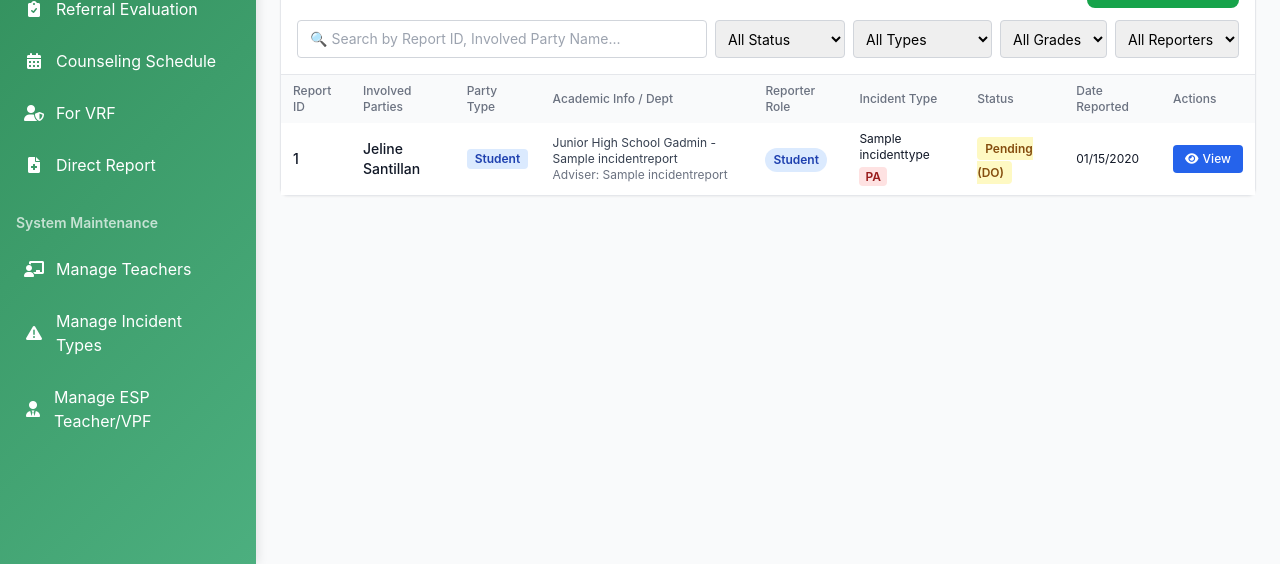
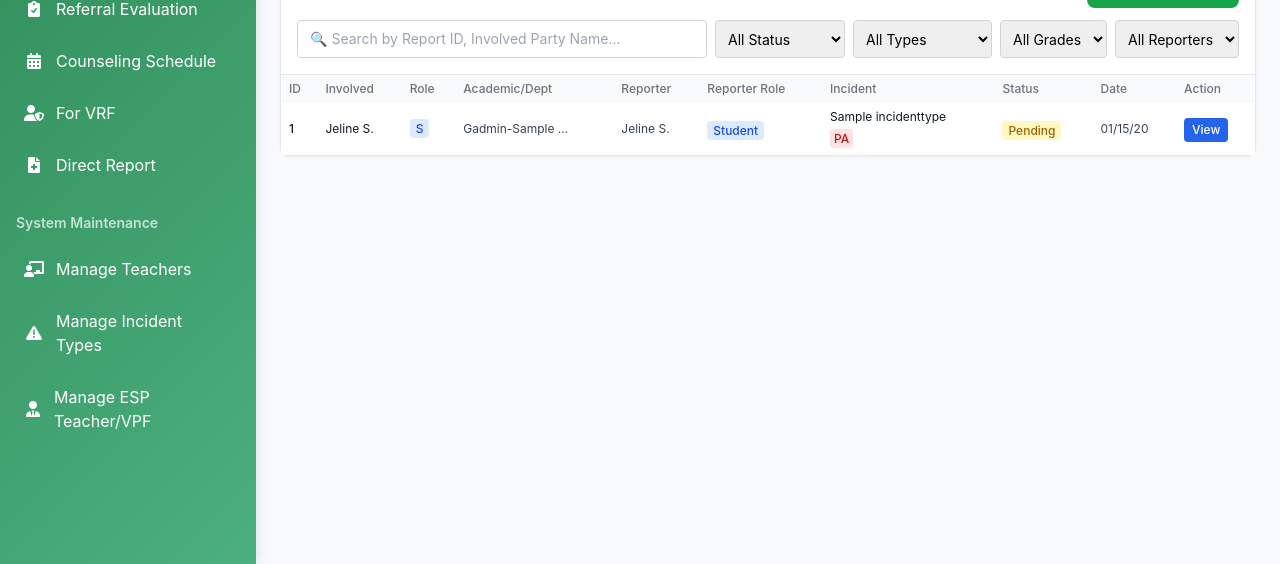
Before and after one commit to jdsantillan-art/sirms-app, a Django app: page /all-reports/ in a window 1280 px wide. Shown: the part 236-800 px from the top of the page. Run offline with Django 4.2, Linux system fonts and the light colour scheme; a user stored in the database is signed in; data comes from the database, SQL or seed files in the repository; tables that the repository leaves empty hold one stand-in row (values such as "Sample post"); data that the repository does not hold is empty; parts of the project's set-up code (start-up, migrations or seed data) failed here and were passed over; some libraries are stand-ins or nearby versions.

Commit message:
Compact all reports table: shorter columns, abbreviated text, fits screen with minimal scrolling

```diff
--- a/sirms/templates/all_reports.html
+++ b/sirms/templates/all_reports.html
@@ -84,15 +84,16 @@
             <table class="min-w-full">
                 <thead class="bg-gray-50">
                     <tr>
-                        <th class="px-3 py-2 text-left text-xs font-medium text-gray-500">Report ID</th>
-                        <th class="px-3 py-2 text-left text-xs font-medium text-gray-500">Involved Parties</th>
-                        <th class="px-3 py-2 text-left text-xs font-medium text-gray-500">Party Type</th>
-                        <th class="px-3 py-2 text-left text-xs font-medium text-gray-500">Academic Info / Dept</th>
-                        <th class="px-3 py-2 text-left text-xs font-medium text-gray-500">Reporter Role</th>
-                        <th class="px-3 py-2 text-left text-xs font-medium text-gray-500">Incident Type</th>
-                        <th class="px-3 py-2 text-left text-xs font-medium text-gray-500">Status</th>
-                        <th class="px-3 py-2 text-left text-xs font-medium text-gray-500">Date Reported</th>
-                        <th class="px-3 py-2 text-left text-xs font-medium text-gray-500">Actions</th>
+                        <th class="px-2 py-1.5 text-left text-xs font-medium text-gray-500">ID</th>
+                        <th class="px-2 py-1.5 text-left text-xs font-medium text-gray-500">Involved</th>
+                        <th class="px-2 py-1.5 text-left text-xs font-medium text-gray-500">Role</th>
+                        <th class="px-2 py-1.5 text-left text-xs font-medium text-gray-500">Academic/Dept</th>
+                        <th class="px-2 py-1.5 text-left text-xs font-medium text-gray-500">Reporter</th>
+                        <th class="px-2 py-1.5 text-left text-xs font-medium text-gray-500">Reporter Role</th>
+                        <th class="px-2 py-1.5 text-left text-xs font-medium text-gray-500">Incident</th>
+                        <th class="px-2 py-1.5 text-left text-xs font-medium text-gray-500">Status</th>
+                        <th class="px-2 py-1.5 text-left text-xs font-medium text-gray-500">Date</th>
+                        <th class="px-2 py-1.5 text-left text-xs font-medium text-gray-500">Action</th>
                     </tr>
                 </thead>
                 <tbody class="bg-white divide-y divide-gray-200" id="reports-table">
@@ -102,182 +103,147 @@
                         data-grade="{{ report.grade_level }}"
                         data-reporter="{% if report.reporter %}{{ report.reporter.role }}{% endif %}"
                         data-search="{{ report.case_id|lower }} {% if report.reported_student %}{{ report.reported_student.get_full_name|lower }}{% else %}{{ report.involved_students|lower }}{% endif %}">
-                        <!-- Report ID -->
-                        <td class="px-3 py-2">
-                            <div class="text-sm font-medium text-gray-900">{{ report.case_id }}</div>
+                        <!-- ID -->
+                        <td class="px-2 py-1.5">
+                            <div class="text-xs font-medium text-gray-900">{{ report.case_id|slice:"-3:" }}</div>
                         </td>
 
-                        <!-- Involved Parties -->
-                        <td class="px-3 py-2">
-                            <div class="text-sm font-medium text-gray-900">
+                        <!-- Involved -->
+                        <td class="px-2 py-1.5">
+                            <div class="text-xs text-gray-900">
                                 {% if report.involved_parties.exists %}
                                     {% for party in report.involved_parties.all %}
                                         {% if party.party_type == 'student' %}
                                             {% if report.reported_student %}
-                                                {{ report.reported_student.get_full_name }}
+                                                {{ report.reported_student.first_name }} {{ report.reported_student.last_name|slice:":1" }}.
                                             {% else %}
-                                                {{ party.student_name }}
+                                                {{ party.student_name|truncatewords:2 }}
                                             {% endif %}
                                         {% elif party.party_type == 'teacher' %}
-                                            {{ party.teacher_name }}
+                                            {{ party.teacher_name|truncatewords:2 }}
                                         {% endif %}
                                         {% if not forloop.last %}, {% endif %}
                                     {% endfor %}
                                 {% elif report.reported_student %}
-                                    {{ report.reported_student.get_full_name }}
+                                    {{ report.reported_student.first_name }} {{ report.reported_student.last_name|slice:":1" }}.
                                 {% elif report.involved_students %}
-                                    {{ report.involved_students|truncatewords:3 }}
+                                    {{ report.involved_students|truncatewords:2 }}
                                 {% else %}
-                                    <span class="text-gray-400 italic">Not specified</span>
+                                    <span class="text-gray-400">-</span>
                                 {% endif %}
                             </div>
                         </td>
 
-                        <!-- Party Type -->
-                        <td class="px-3 py-2">
+                        <!-- Role -->
+                        <td class="px-2 py-1.5">
                             <div class="text-xs">
                                 {% if report.involved_parties.exists %}
                                     {% for party in report.involved_parties.all %}
                                         {% if party.party_type == 'student' %}
-                                            <span class="inline-flex items-center px-2 py-0.5 rounded bg-blue-100 text-blue-800 font-semibold">
-                                                Student
-                                            </span>
+                                            <span class="px-1.5 py-0.5 rounded bg-blue-100 text-blue-700 font-medium">S</span>
                                         {% elif party.party_type == 'teacher' %}
-                                            <span class="inline-flex items-center px-2 py-0.5 rounded bg-purple-100 text-purple-800 font-semibold">
-                                                Teacher
-                                            </span>
+                                            <span class="px-1.5 py-0.5 rounded bg-purple-100 text-purple-700 font-medium">T</span>
                                         {% endif %}
-                                        {% if not forloop.last %}<br>{% endif %}
                                     {% endfor %}
                                 {% else %}
-                                    <span class="inline-flex items-center px-2 py-0.5 rounded bg-blue-100 text-blue-800 font-semibold">
-                                        Student
-                                    </span>
+                                    <span class="px-1.5 py-0.5 rounded bg-blue-100 text-blue-700 font-medium">S</span>
                                 {% endif %}
                             </div>
                         </td>
 
-                        <!-- Academic Info / Dept -->
-                        <td class="px-3 py-2">
+                        <!-- Academic/Dept -->
+                        <td class="px-2 py-1.5">
                             <div class="text-xs text-gray-700">
                                 {% if report.involved_parties.exists %}
                                     {% for party in report.involved_parties.all %}
                                         {% if party.party_type == 'student' %}
-                                            <div>{{ report.curriculum.name|default:"" }} G{{ report.grade_level }} - {{ report.section_name }}</div>
-                                            {% if report.teacher_name %}
-                                                <div class="text-gray-500">Adviser: {{ report.teacher_name }}</div>
-                                            {% endif %}
+                                            G{{ report.grade_level }}-{{ report.section_name|truncatewords:1 }}
                                         {% elif party.party_type == 'teacher' %}
-                                            <div>{{ party.department|default:"No department" }}</div>
+                                            {{ party.department|default:"-"|truncatewords:2 }}
                                         {% endif %}
-                                        {% if not forloop.last %}<br>{% endif %}
                                     {% endfor %}
                                 {% else %}
-                                    <div>{{ report.curriculum.name|default:"" }} G{{ report.grade_level }} - {{ report.section_name }}</div>
-                                    {% if report.teacher_name %}
-                                        <div class="text-gray-500">Adviser: {{ report.teacher_name }}</div>
-                                    {% endif %}
+                                    G{{ report.grade_level }}-{{ report.section_name|truncatewords:1 }}
+                                {% endif %}
+                            </div>
+                        </td>
+
+                        <!-- Reporter -->
+                        <td class="px-2 py-1.5">
+                            <div class="text-xs text-gray-700">
+                                {% if report.reporter %}
+                                    {{ report.reporter.first_name }} {{ report.reporter.last_name|slice:":1" }}.
+                                {% else %}
+                                    <span class="text-gray-400">-</span>
                                 {% endif %}
                             </div>
                         </td>
 
                         <!-- Reporter Role -->
-                        <td class="px-3 py-2">
+                        <td class="px-2 py-1.5">
                             {% if report.reporter %}
                                 {% if report.reporter.role == 'student' %}
-                                <span class="inline-flex items-center px-2 py-1 text-xs font-semibold rounded-full bg-blue-100 text-blue-800">
-                                    Student
-                                </span>
+                                <span class="text-xs px-1.5 py-0.5 rounded bg-blue-100 text-blue-700 font-medium">Student</span>
                                 {% elif report.reporter.role == 'teacher' %}
-                                <span class="inline-flex items-center px-2 py-1 text-xs font-semibold rounded-full bg-purple-100 text-purple-800">
-                                    Teacher
-                                </span>
+                                <span class="text-xs px-1.5 py-0.5 rounded bg-purple-100 text-purple-700 font-medium">Teacher</span>
                                 {% elif report.reporter.role == 'do' %}
-                                <span class="inline-flex items-center px-2 py-1 text-xs font-semibold rounded-full bg-emerald-100 text-emerald-800">
-                                    DO
-                                </span>
+                                <span class="text-xs px-1.5 py-0.5 rounded bg-emerald-100 text-emerald-700 font-medium">DO</span>
                                 {% elif report.reporter.role == 'counselor' %}
-                                <span class="inline-flex items-center px-2 py-1 text-xs font-semibold rounded-full bg-teal-100 text-teal-800">
-                                    Counselor
-                                </span>
-                                {% else %}
-                                <span class="inline-flex items-center px-2 py-1 text-xs font-semibold rounded-full bg-gray-100 text-gray-800">
-                                    {{ report.reporter.role|title }}
-                                </span>
+                                <span class="text-xs px-1.5 py-0.5 rounded bg-teal-100 text-teal-700 font-medium">Counselor</span>
                                 {% endif %}
                             {% else %}
                                 <span class="text-xs text-gray-400">-</span>
                             {% endif %}
                         </td>
 
-                        <!-- Incident Type -->
-                        <td class="px-3 py-2">
+                        <!-- Incident -->
+                        <td class="px-2 py-1.5">
                             {% if report.incident_type %}
-                                <div class="text-xs text-gray-900">{{ report.incident_type.name|truncatewords:3 }}</div>
+                                <div class="text-xs text-gray-900">{{ report.incident_type.name|truncatewords:2 }}</div>
                                 {% if report.incident_type.severity == 'prohibited' %}
-                                <span class="text-xs px-1.5 py-0.5 bg-red-100 text-red-800 rounded font-semibold">PA</span>
+                                <span class="text-xs px-1 py-0.5 bg-red-100 text-red-700 rounded font-medium">PA</span>
                                 {% elif report.incident_type.severity == 'school_policy' %}
-                                <span class="text-xs px-1.5 py-0.5 bg-blue-100 text-blue-800 rounded font-semibold">OSP</span>
+                                <span class="text-xs px-1 py-0.5 bg-blue-100 text-blue-700 rounded font-medium">OSP</span>
                                 {% endif %}
                             {% else %}
-                                <div class="text-xs text-gray-400">Not specified</div>
+                                <span class="text-xs text-gray-400">-</span>
                             {% endif %}
                         </td>
 
                         <!-- Status -->
-                        <td class="px-3 py-2">
+                        <td class="px-2 py-1.5">
                             {% if report.status == 'pending' %}
-                            <span class="text-xs px-2 py-1 bg-yellow-100 text-yellow-800 rounded font-semibold">
-                                Pending (DO)
-                            </span>
+                            <span class="text-xs px-1.5 py-0.5 bg-yellow-100 text-yellow-700 rounded font-medium">Pending</span>
                             {% elif report.status == 'under_review' %}
-                            <span class="text-xs px-2 py-1 bg-blue-100 text-blue-800 rounded font-semibold">
-                                Under Review
-                            </span>
+                            <span class="text-xs px-1.5 py-0.5 bg-blue-100 text-blue-700 rounded font-medium">Review</span>
                             {% elif report.status == 'classified' %}
-                            <span class="text-xs px-2 py-1 bg-purple-100 text-purple-800 rounded font-semibold">
-                                Classified
-                            </span>
+                            <span class="text-xs px-1.5 py-0.5 bg-purple-100 text-purple-700 rounded font-medium">Classified</span>
                             {% elif report.status == 'evaluated' %}
-                            <span class="text-xs px-2 py-1 bg-indigo-100 text-indigo-800 rounded font-semibold">
-                                Evaluated
-                            </span>
+                            <span class="text-xs px-1.5 py-0.5 bg-indigo-100 text-indigo-700 rounded font-medium">Evaluated</span>
                             {% elif report.status == 'sanctioned' %}
-                            <span class="text-xs px-2 py-1 bg-orange-100 text-orange-800 rounded font-semibold">
-                                Sanctioned
-                            </span>
+                            <span class="text-xs px-1.5 py-0.5 bg-orange-100 text-orange-700 rounded font-medium">Sanctioned</span>
                             {% elif report.status == 'resolved' %}
-                            <span class="text-xs px-2 py-1 bg-green-100 text-green-800 rounded font-semibold">
-                                Resolved
-                            </span>
+                            <span class="text-xs px-1.5 py-0.5 bg-green-100 text-green-700 rounded font-medium">Resolved</span>
                             {% elif report.status == 'closed' %}
-                            <span class="text-xs px-2 py-1 bg-gray-100 text-gray-800 rounded font-semibold">
-                                Closed
-                            </span>
-                            {% else %}
-                            <span class="text-xs px-2 py-1 bg-gray-100 text-gray-800 rounded font-semibold">
-                                {{ report.status|title }}
-                            </span>
+                            <span class="text-xs px-1.5 py-0.5 bg-gray-100 text-gray-700 rounded font-medium">Closed</span>
                             {% endif %}
                             {% if report.is_repeat_offender %}
-                            <div class="mt-1">
-                                <span class="inline-flex items-center px-1.5 py-0.5 text-xs font-bold rounded bg-red-100 text-red-800">
-                                    <i class="fas fa-exclamation-triangle mr-1"></i>REPEAT ({{ report.repeat_count }}x)
-                                </span>
+                            <div class="mt-0.5">
+                                <span class="text-xs px-1 py-0.5 rounded bg-red-100 text-red-700 font-bold">×{{ report.repeat_count }}</span>
                             </div>
                             {% endif %}
                         </td>
 
-                        <!-- Date Reported -->
-                        <td class="px-3 py-2">
-                            <div class="text-xs text-gray-900">{{ report.created_at|date:"m/d/Y" }}</div>
+                        <!-- Date -->
+                        <td class="px-2 py-1.5">
+                            <div class="text-xs text-gray-700">{{ report.created_at|date:"m/d/y" }}</div>
                         </td>
 
-                        <!-- Actions -->
-                        <td class="px-3 py-2">
+                        <!-- Action -->
+                        <td class="px-2 py-1.5">
                             <a href="{% url 'report_detail' report.case_id %}"
-                                class="inline-flex items-center justify-center px-3 py-1.5 text-xs font-medium text-white bg-blue-600 rounded hover:bg-blue-700 transition-colors">
-                                <i class="fas fa-eye mr-1"></i>View
+                                class="inline-flex items-center px-2 py-1 text-xs font-medium text-white bg-blue-600 rounded hover:bg-blue-700">
+                                View
                             </a>
                         </td>
                     </tr>
```
Also changed, not shown: sirms/ALL_REPORTS_TABLE_RESTRUCTURE.md (added, +90 -0 lines).
